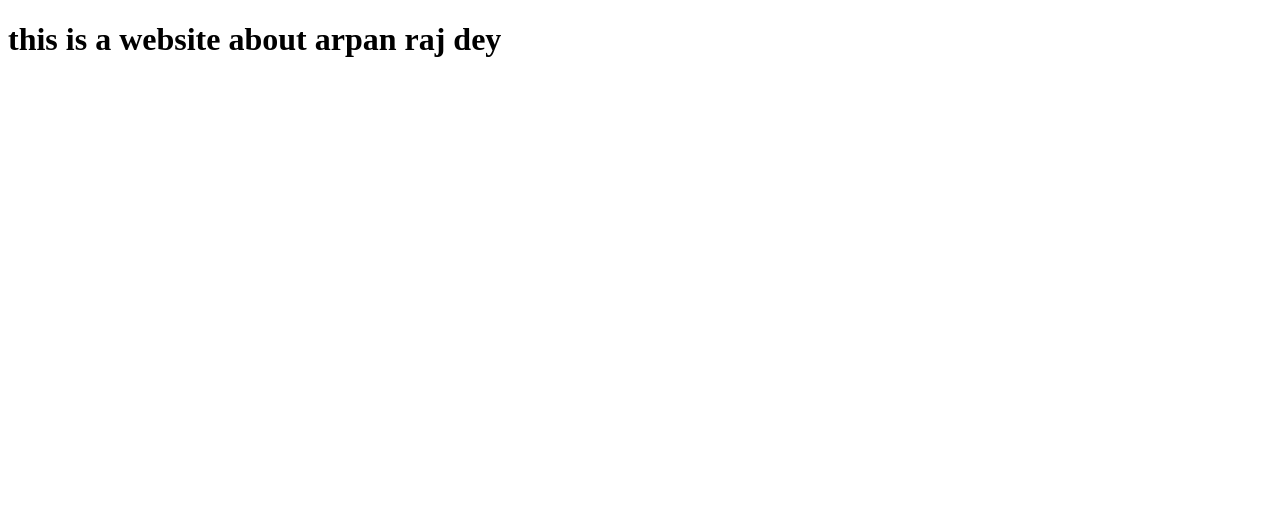
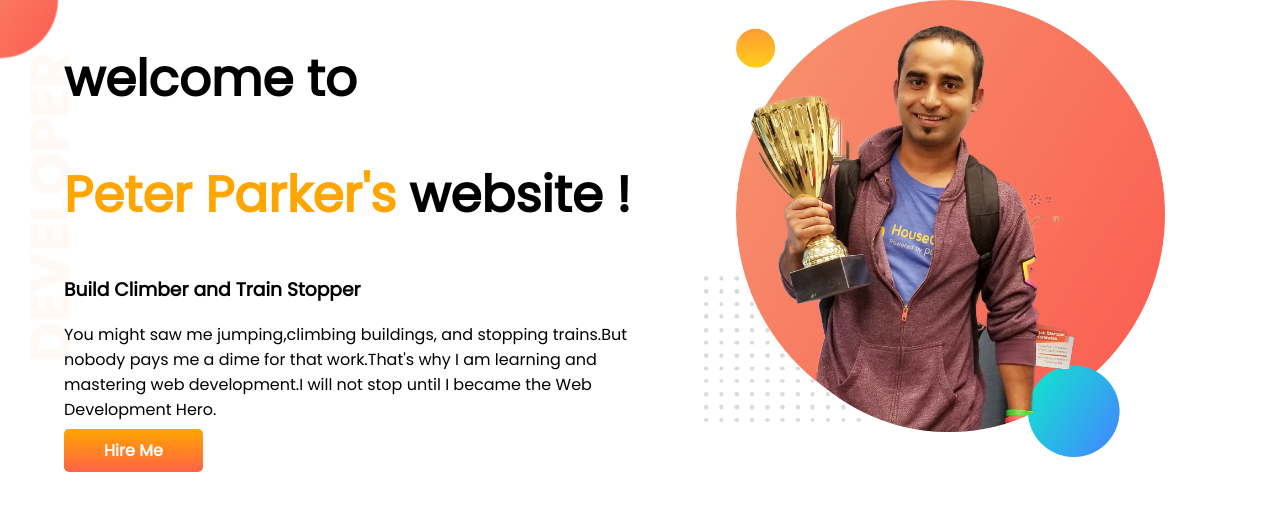
Before and after one commit to Arpan75/developer-portfolio, a plain HTML site: page index.html in a window 1280 px wide. Drawn offline with Linux system fonts and the light colour scheme.

Commit message:
banner added

```diff
--- a/index.html
+++ b/index.html
@@ -1,13 +1,33 @@
 <!DOCTYPE html>
 <html lang="en">
+
 <head>
     <meta charset="UTF-8">
     <meta http-equiv="X-UA-Compatible" content="IE=edge">
     <meta name="viewport" content="width=device-width, initial-scale=1.0">
     <title>Arpan Raj portfolio website</title>
     <link rel="stylesheet" href="style.css">
+    <link rel="preconnect" href="https://fonts.googleapis.com">
+    <link rel="preconnect" href="https://fonts.gstatic.com" crossorigin>
+    <link href="https://fonts.googleapis.com/css2?family=Poppins&display=swap" rel="stylesheet">
 </head>
+
 <body>
-    <h1>this is a website about arpan raj dey</h1>
+    <section class="top-banner">
+        <div class="half-width">
+            <h1>welcome to</h1>
+            <h1><span class="orange-color">Peter Parker's</span> website !</h1>
+            <h3>Build Climber and Train Stopper</h3>
+            <p>You might saw me jumping,climbing buildings, and stopping trains.But nobody pays me a dime for that
+                work.That's why I am learning and mastering web development.I will not stop until I became the Web
+                Development Hero.</p>
+            <a class="link-button" target="_blank" href="https://www.facebook.com/arpan.rajdey">Hire Me</a>
+        </div>
+
+        <div class="half-width">
+            <img src="images/jhankar.png" alt="">
+        </div>
+    </section>
 </body>
+
 </html>
--- a/style.css
+++ b/style.css
@@ -0,0 +1,41 @@
+body {
+    font-family: 'Poppins', sans-serif;
+    margin: 0;
+}
+
+h1 {
+    font-size: 50px;
+}
+
+.orange-color {
+    color: orange;
+}
+
+/* 1st header section */
+section {
+    display: flex;
+}
+
+.half-width {
+    width: 50%;
+    padding-left: 5%;
+}
+
+.half-width img {
+    width: 80%;
+}
+
+.link-button {
+    text-decoration: none;
+    background-image: linear-gradient(orange, tomato);
+    padding: 10px 40px;
+    color: white;
+    font-weight: 700;
+    border-radius: 5px;
+}
+
+.top-banner {
+    background-image: url(images/top-banner.png);
+    background-repeat: no-repeat;
+
+}
```
